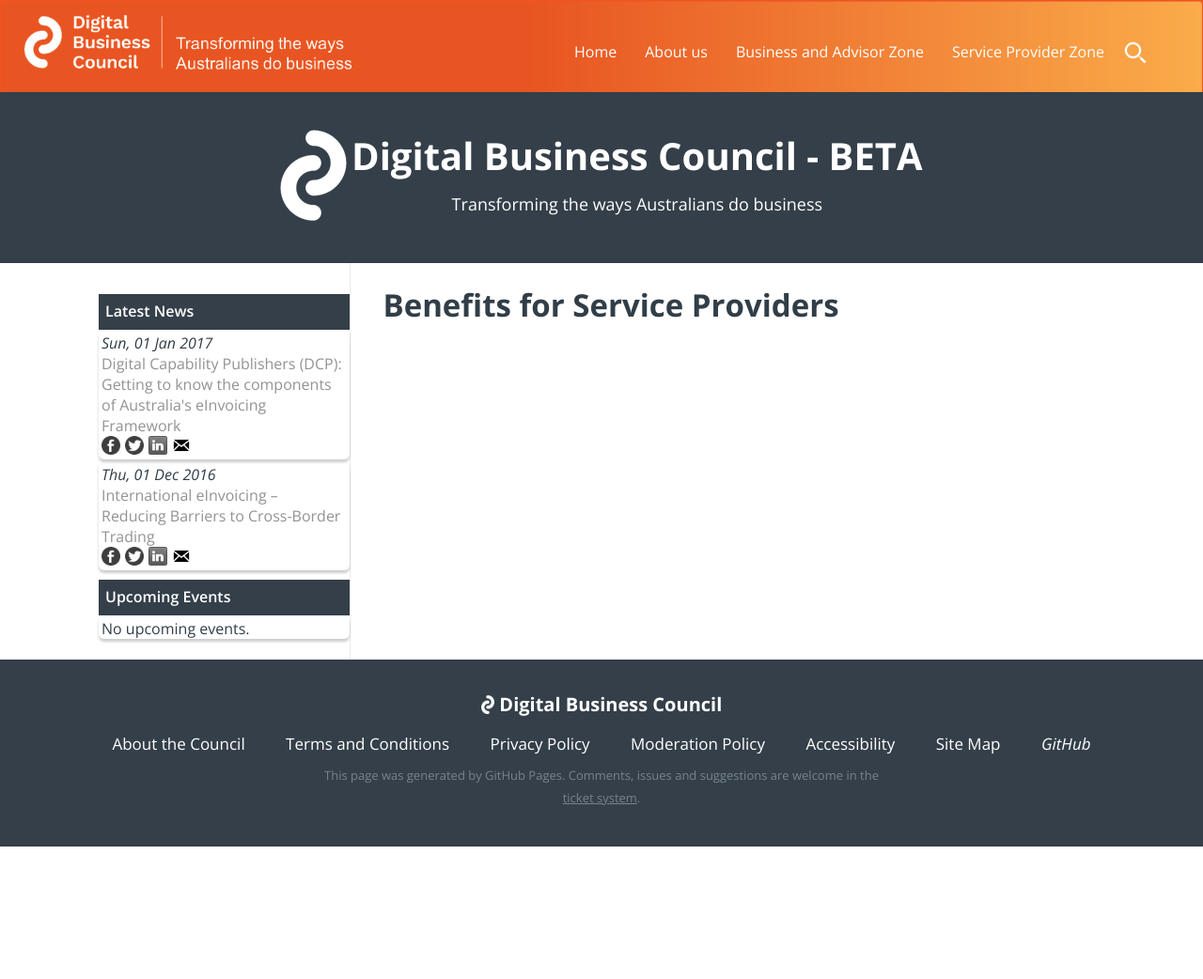
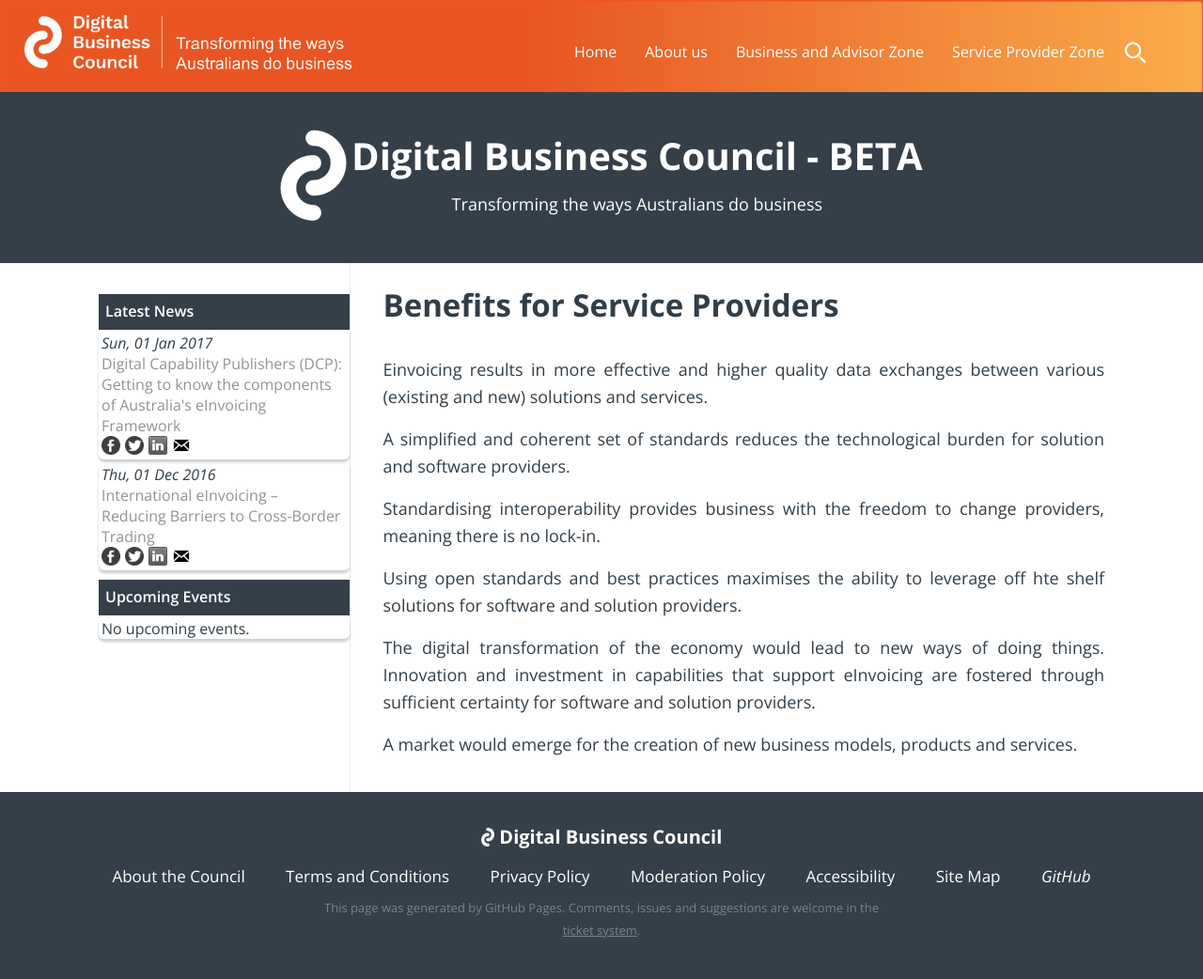
Before and after one commit to Digital-Business-Council/Digital-Business-Council.github.io, a Jekyll site: the page built from pages/service-provider-zone/provider-benefits.md, in a window 1280 px wide. Shown: the whole page at 94% size. Built offline with Jekyll 4.4.1, drawn with Linux system fonts in a browser that asks for light colours; before the commit the page ends 901 px from its top, so only the background shows below that.

Commit message:
Added benefits for providers content

```diff
--- a/pages/service-provider-zone/provider-benefits.md
+++ b/pages/service-provider-zone/provider-benefits.md
@@ -5,3 +5,15 @@
 ---
 
 # Benefits for Service Providers
+
+Einvoicing results in more effective and higher quality data exchanges between various (existing and new) solutions and services.
+
+A simplified and coherent set of standards reduces the technological burden for solution and software providers.
+
+Standardising interoperability provides business with the freedom to change providers, meaning there is no lock-in.
+
+Using open standards and best practices maximises the ability to leverage off hte shelf solutions for software and solution providers.
+
+The digital transformation of the economy would lead to new ways of doing things. Innovation and investment in capabilities that support eInvoicing are fostered through sufficient certainty for software and solution providers.
+
+A market would emerge for the creation of new business models, products and services.
```
